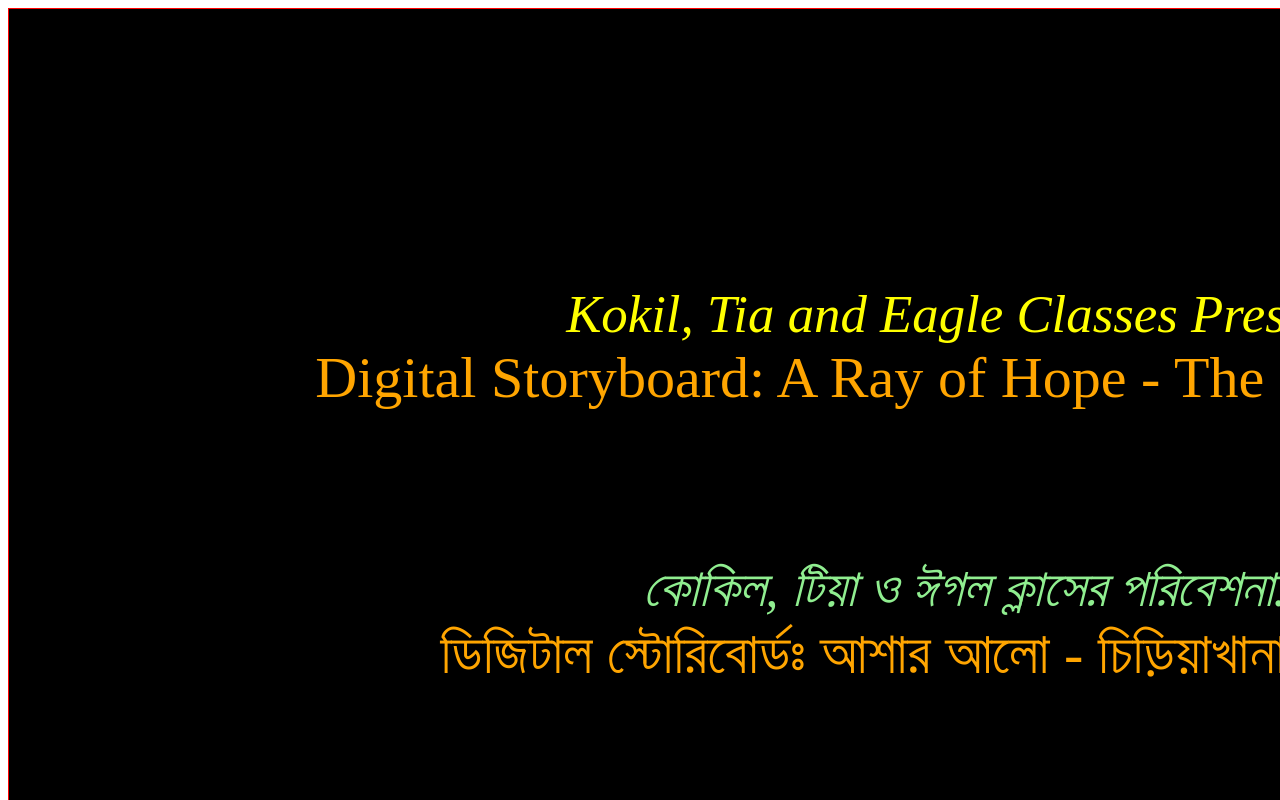
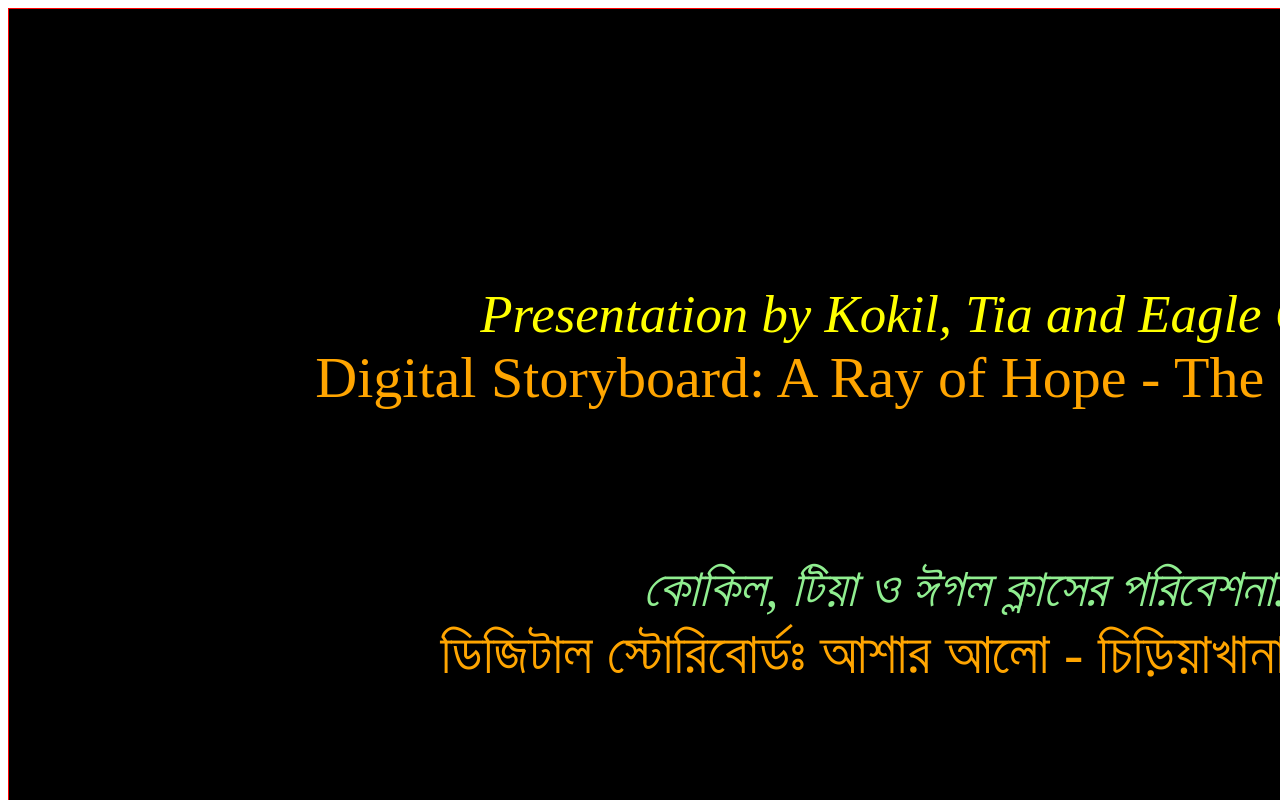
Before and after one commit to RahimAsif/Onkur_Video_Pages, a plain HTML site: page index.html in a window 1280 px wide. Shown: the top 800 px of the page. Drawn offline with Linux system fonts and the light colour scheme.

Commit message:
Fixing text

```diff
--- a/index.html
+++ b/index.html
@@ -14,7 +14,7 @@
       </div>
 
       <div class="container-english">
-         <div class="line1">Kokil, Tia and Eagle Classes Present...</div>
+         <div class="line1">Presentation by Kokil, Tia and Eagle Classes...</div>
          <div class="line2">Digital Storyboard: A Ray of Hope - The Zoo's New Life</div>
       </div>
 
```
